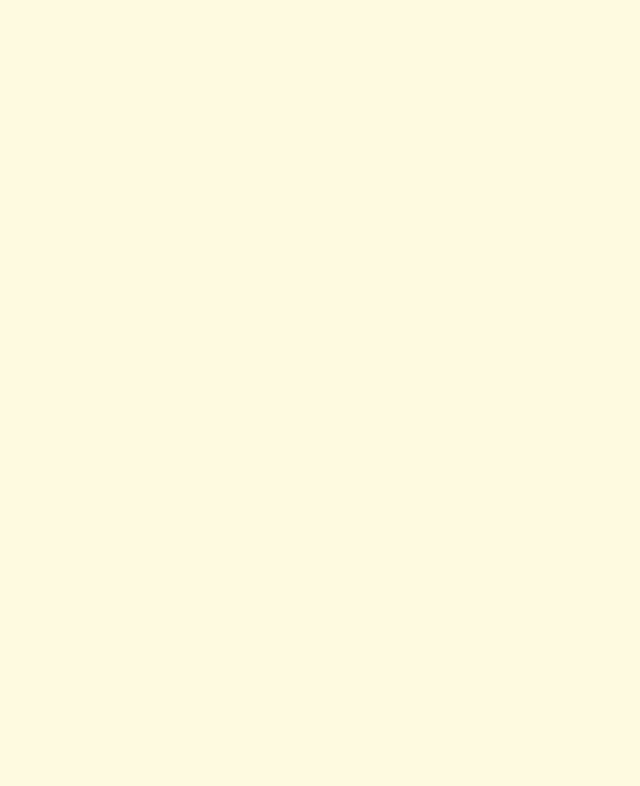
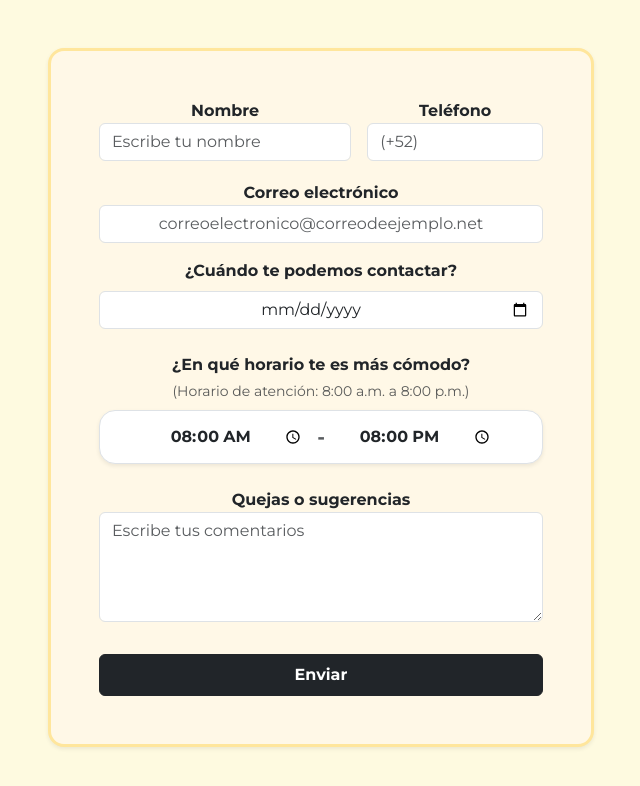
Before and after one commit to D-a-v-i-d-Vargas/Toro-Forrajero-Ecommerce, a plain HTML site: page contactanos.html in a window 1280 px wide. Shown: the whole page, without its empty margins (319-959 px from the left). Drawn offline with nearby package versions, Linux system fonts and the light colour scheme.

Commit message:
Se crea frontend Formulario: Contáctanos

```diff
--- a/contactanos.html
+++ b/contactanos.html
@@ -26,9 +26,81 @@
 </head>
 
 <body>
+	<!-- Sección "formulario" -->
+	<section id="formulario">
+		<div class="container py-5">
+			<div class="row justify-content-center">
 
+			<!-- COLUMNA PRINCIPAL -->
+			<div class="col-12 col-md-8 col-lg-6">
 
+				<!-- TARJETA CON BORDE -->
+				<div class="contact-card p-4 p-md-5 border border-3 border-warning-subtle rounded-4 shadow-sm">
 
+					<form id="formContacto" novalidate>
+
+						<!-- Nombre y Teléfono -->
+						<div class="row g-3 mb-3">
+							<!-- Nombre -->
+							<div class="col-md-7">
+								<label for="nombre" class="form-label-custom fw-bold text-center w-100">Nombre</label>
+								<input type="text" id="nombre" name="nombre" class="form-control form-control-custom w-100" placeholder="Escribe tu nombre">
+								<div id="error-nombre" class="text-danger small mt-1 text-center"></div>
+							</div>
+
+							<!-- Teléfono -->
+							<div class="col-md-5">
+								<label for="telefono" class="form-label-custom fw-bold text-center w-100">Teléfono</label>
+								<input type="tel" id="telefono" name="telefono" class="form-control form-control-custom w-100" placeholder="(+52)">
+								<div id="error-telefono" class="text-danger small mt-1 text-center"></div>
+							</div>
+						</div>
+
+						<!-- Correo electrónico -->
+						<div class="mb-3">
+							<label for="correo" class="form-label-custom fw-bold text-center w-100">Correo electrónico</label>
+							<input type="email" id="correo" name="correo" class="form-control form-control-custom text-center w-100" placeholder="correoelectronico@correodeejemplo.net">
+							<div id="error-correo" class="text-danger small mt-1 text-center"></div>
+						</div>
+
+						<!-- Fecha -->
+						<div class="mb-4 text-center">
+							<label for="fecha" class="form-label-custom fw-bold mb-2">¿Cuándo te podemos contactar?</label>
+							<input type="date" id="fecha" name="fecha" class="form-control form-control-custom text-center w-100">
+							<div id="error-fecha" class="text-danger small mt-1 text-center"></div>
+						</div>
+
+						<!-- Horario en Lapso -->
+						<div class="mb-4 text-center">
+							<label class="form-label-custom fw-bold mb-1">¿En qué horario te es más cómodo?</label>
+							<p class="text-muted small mb-2">(Horario de atención: 8:00 a.m. a 8:00 p.m.)</p>
+
+							<div class="p-2 bg-white rounded-4 border d-flex justify-content-center align-items-center gap-1 gap-sm-2 shadow-sm">
+								<!-- Hora de Inicio -->
+								<input type="time" id="hora-inicio" name="hora_inicio" class="form-control border-0 text-center fw-bold bg-transparent px-1" value="08:00"min="08:00" max="20:00" style="max-width: 165px;">
+								<span class="fw-bold text-muted fs-5">-</span>
+								<!-- Hora de Fin -->
+								<input type="time" id="hora-fin" name="hora_fin" class="form-control border-0 text-center fw-bold bg-transparent px-1" value="20:00" min="08:00" max="20:00" style="max-width: 165px;">
+							</div>
+							<div id="error-hora" class="text-danger small mt-1 text-center"></div>
+						</div>
+
+						<!-- Quejas o sugerencias -->
+						<div class="mb-4">
+							<label for="comentarios" class="form-label-custom fw-bold text-center w-100">Quejas o sugerencias</label>
+							<textarea id="comentarios" name="comentarios" class="form-control form-control-custom w-100" rows="4" placeholder="Escribe tus comentarios"></textarea>
+							<div id="error-comentarios" class="text-danger small mt-1 text-center"></div>
+						</div>
+
+						<!-- Botón Enviar -->
+						<div class="mt-4 pt-2">
+							<button type="submit" id="btnEnviar" class="btn btn-dark w-100 fw-bold py-2">Enviar</button>
+						</div>
+					</form>
+				</div>
+			</div>
+		</div>
+	</section>
 
 	<!--Bootstrap script-->
 	<script src="https://cdn.jsdelivr.net/npm/bootstrap@5.3.8/dist/js/bootstrap.bundle.min.js"
--- a/style.css
+++ b/style.css
@@ -13,6 +13,7 @@
     --color-fondo: #FEFAE0;
     --color-verdeCLaro: #606C38;
     --color-naranjaClaro: #DDA15E;
+    --color-naranjaTenue: #FFF8E7;
 
     /* Fuentes */
     --fuente-titulos: 'Geologica', sans-serif;
@@ -1177,3 +1178,9 @@ h4 {
 /** {
     outline: 2px solid red !important;
 }*/
+
+/*Formulario Contáctanos*/
+
+.contact-card {
+  background-color: var(--color-naranjaTenue);
+}
```
